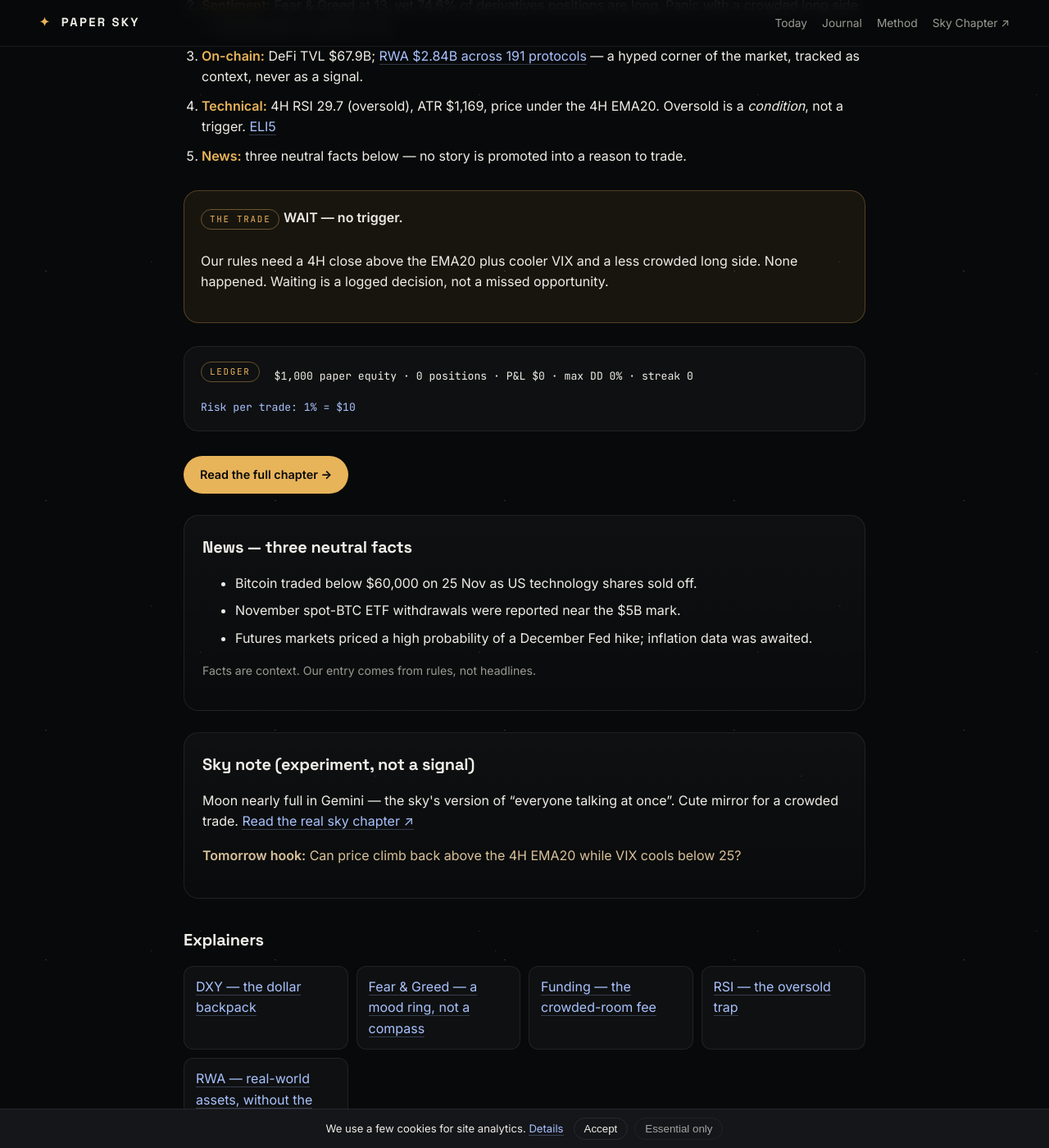
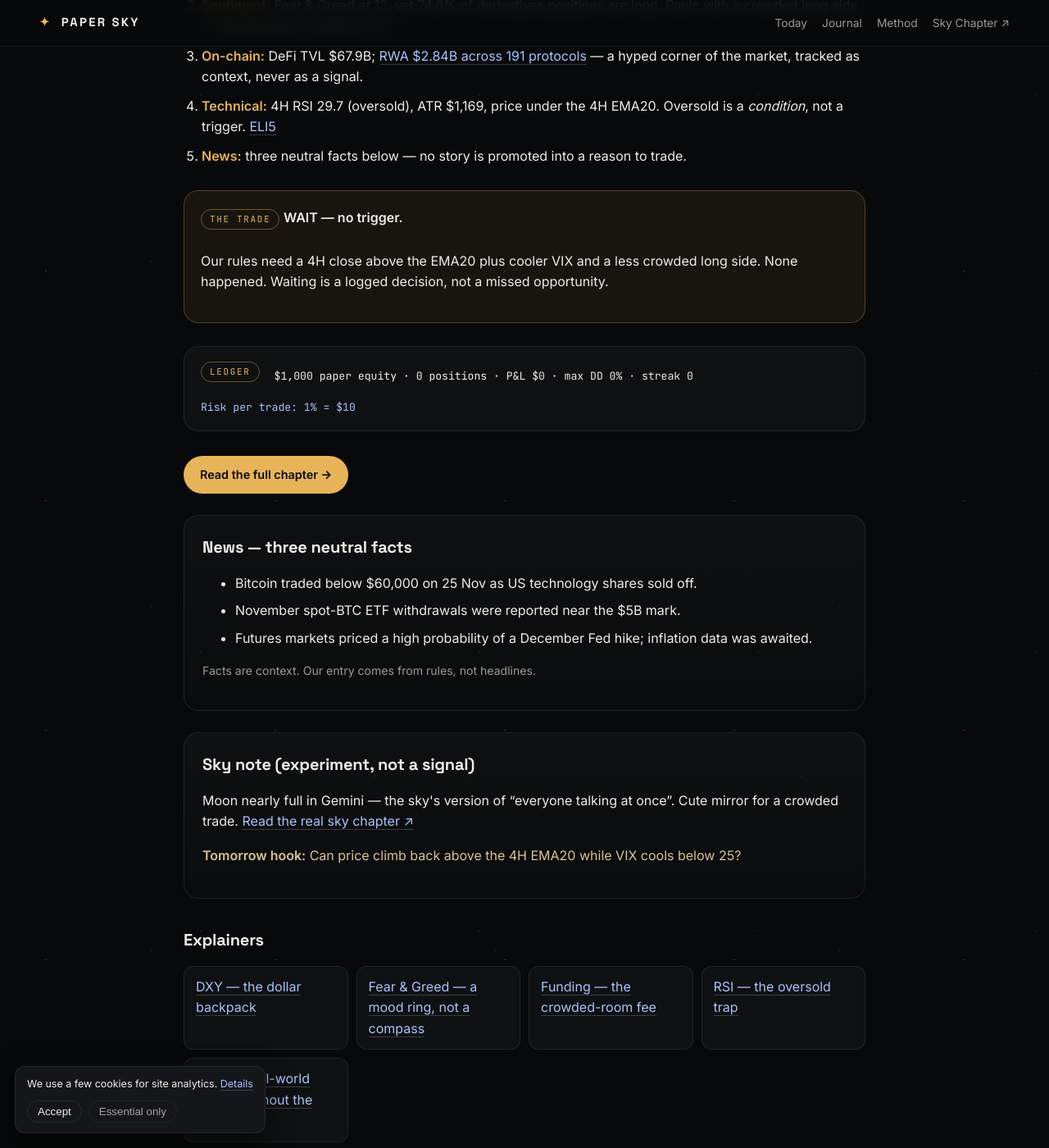
Before and after one commit to paper-sky/paper-sky.github.io, a Jekyll site: the page built from index.html, in a window 1280 px wide and 1400 px high, scrolled down 540 px. Shown: the whole window at 82% size. Built offline with Jekyll 4.4.1, drawn with Linux system fonts in a browser that asks for light colours.

Commit message:
Publish site via hermes publish_pages.py

```diff
--- a/assets/style.css
+++ b/assets/style.css
@@ -63,13 +63,14 @@ h2{font-family:"Space Grotesk",Inter,sans-serif;font-size:1.25rem;margin:34px 0
 footer{border-top:1px solid var(--line);padding:28px clamp(16px,4vw,48px) 96px;
   color:var(--muted);font-size:.82rem;max-width:880px;margin:0 auto}
 .disclaimer{color:var(--ink)}
-#cookiebar{position:fixed;bottom:0;left:0;right:0;display:flex;gap:12px;align-items:center;
-  justify-content:center;padding:10px 16px;background:#15161a;border-top:1px solid var(--line);
-  font-size:.82rem;z-index:20}
+#cookiebar{position:fixed;bottom:18px;left:18px;right:auto;max-width:min(430px,calc(100vw - 36px));
+  display:flex;flex-direction:column;gap:10px;padding:12px 14px;background:#15161a;
+  border:1px solid var(--line);border-radius:12px;box-shadow:0 10px 30px #0008;
+  font-size:.78rem;z-index:20}
 #cookiebar button{background:transparent;border:1px solid var(--line);color:var(--ink);
   border-radius:999px;padding:5px 12px;cursor:pointer}
 #cookiebar button:hover{border-color:var(--gold)}
-#cookiebar p{margin:0;white-space:nowrap}
+#cookiebar p{margin:0;line-height:1.5}
 #cookiebar .cb-actions{display:flex;gap:8px;flex-wrap:nowrap}
 #cookiebar .ghost{opacity:.65}
 @media (max-width:640px){
```
